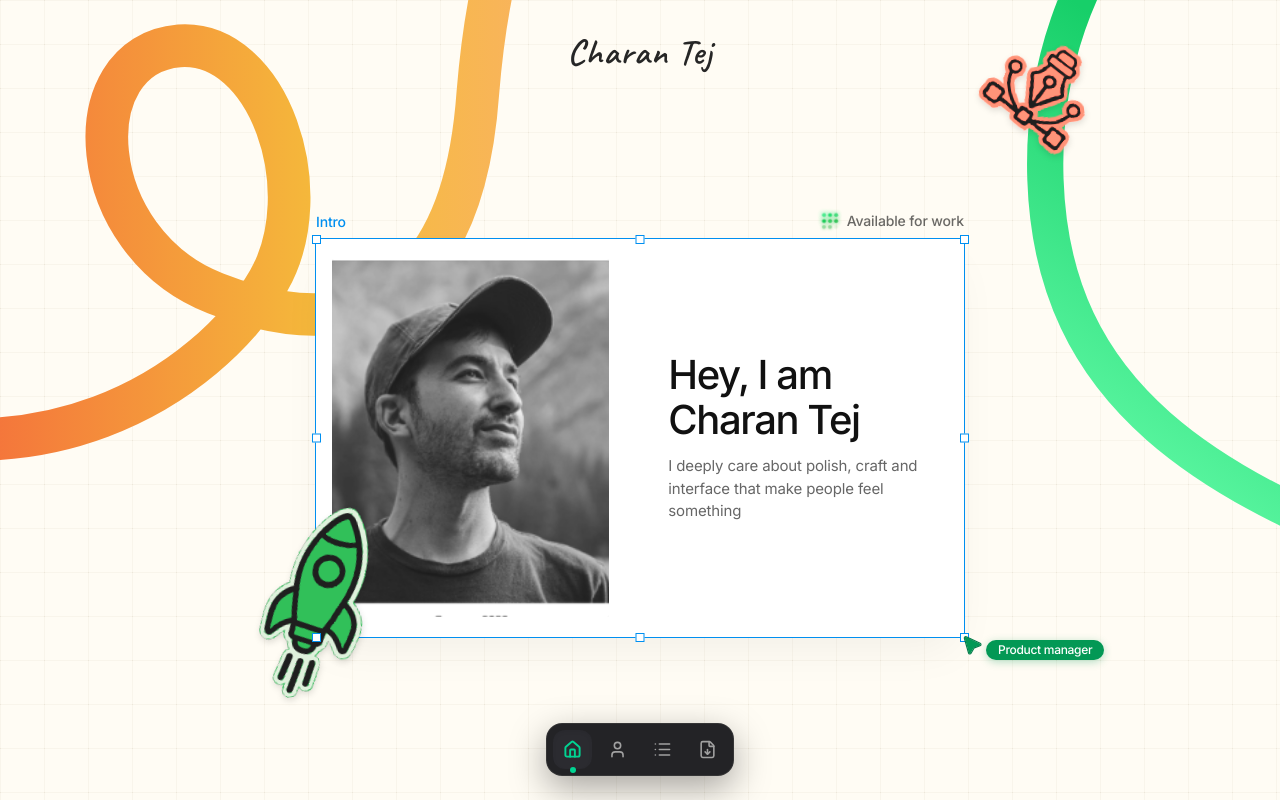
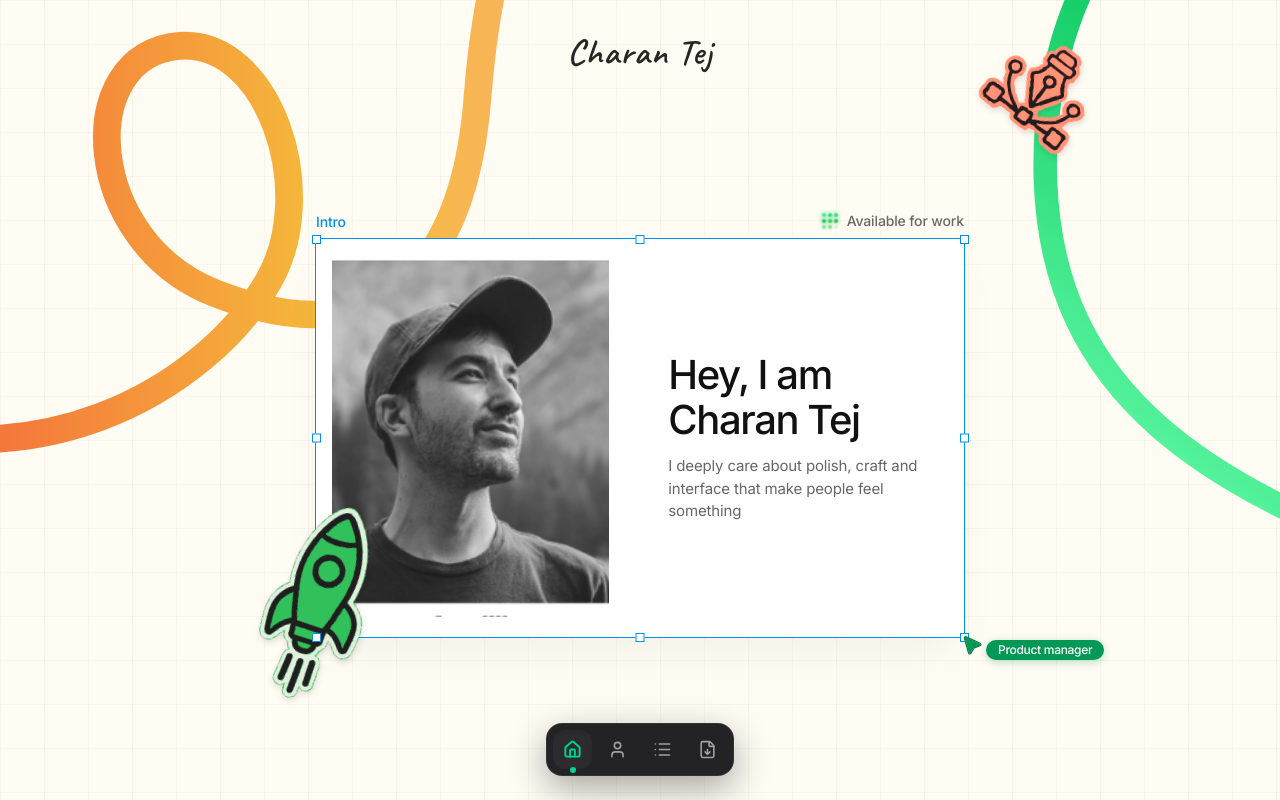
Before and after one commit to Charantej111/charan-portfolio, a React (Vite) app: page / in a window 1280 px wide. Shown: the top 800 px of the page. Built offline with nearby package versions, Linux system fonts and the light colour scheme; a web font is replaced by a local one.

Commit message:
style: decrease ribbon stroke width for a lighter look

```diff
--- a/src/App.jsx
+++ b/src/App.jsx
@@ -72,7 +72,7 @@ export default function App() {
           <div className="absolute top-0 left-0 right-0 h-[100vh] pointer-events-none overflow-hidden z-0">
             <AnimatedRibbons
               lineCount={2}
-              strokeWidth={20}
+              strokeWidth={13}
               duration={4}
               startDelay={0.7}
               easing="easeInOut"
--- a/src/components/AnimatedRibbons.jsx
+++ b/src/components/AnimatedRibbons.jsx
@@ -36,7 +36,7 @@ export default function AnimatedRibbons({
   line4Gradient = defaultGradients[3],
   line5Gradient = defaultGradients[4],
   line6Gradient = defaultGradients[5],
-  strokeWidth = 20,
+  strokeWidth = 13,
   lineCount = 2,
   redPlacement = { rotation: 0, scale: 1, x: 10, y: 180 },
   bluePlacement = { rotation: 90, scale: 0.85, x: -110, y: -150 },
--- a/src/components/ProjectsSection.jsx
+++ b/src/components/ProjectsSection.jsx
@@ -77,7 +77,7 @@ export default function ProjectsSection({
       <div className="absolute inset-0 pointer-events-none overflow-hidden z-0">
         <AnimatedRibbons
           lineCount={2}
-          strokeWidth={24}
+          strokeWidth={14}
           animationTrigger="scroll"
           redPlacement={{ rotation: -40, scale: 1.1, x: -160, y: -180 }}
           bluePlacement={{ rotation: 110, scale: 1.0, x: 220, y: 100 }}
```
